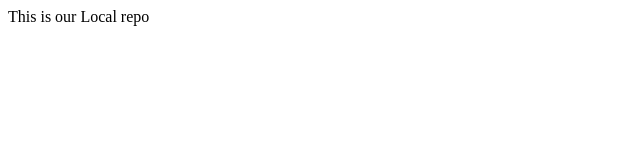
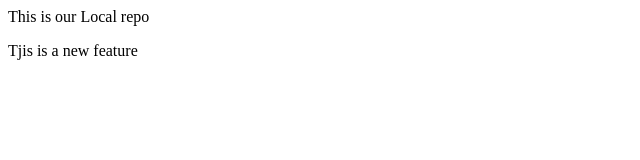
Before and after one commit to RaghavSinghSolanki/Local_repo, a plain HTML site: page index.html in a window 1280 px wide. Shown: the whole page, without its empty margins (0-640 px from the left). Drawn offline with Linux system fonts and the light colour scheme.

Commit message:
Add new feature

```diff
--- a/index.html
+++ b/index.html
@@ -1 +1,2 @@
 <p>This is our Local repo</p>
+<p>Tjis is a new feature</p>
```
